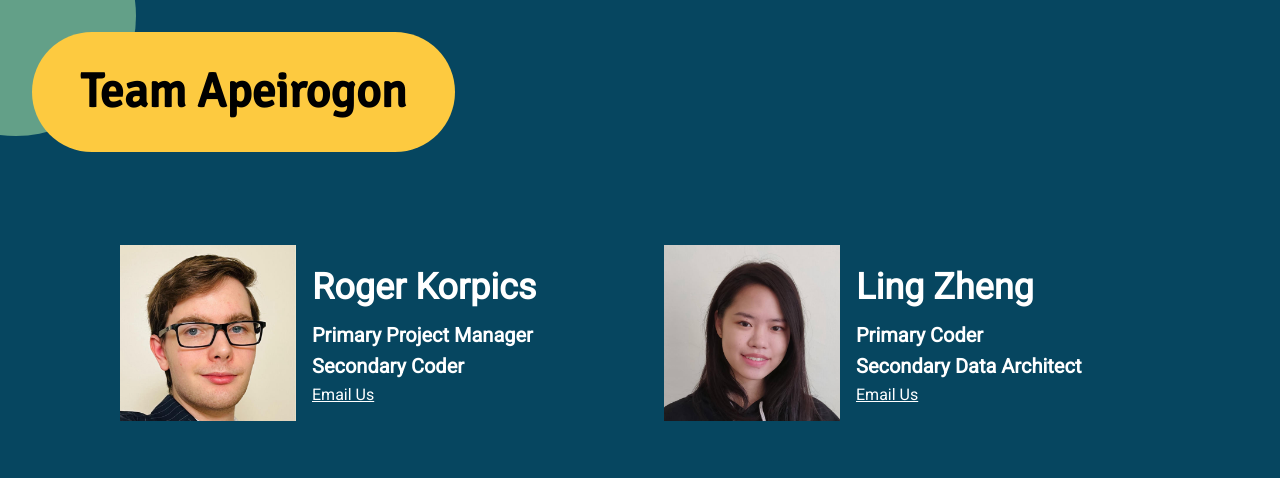
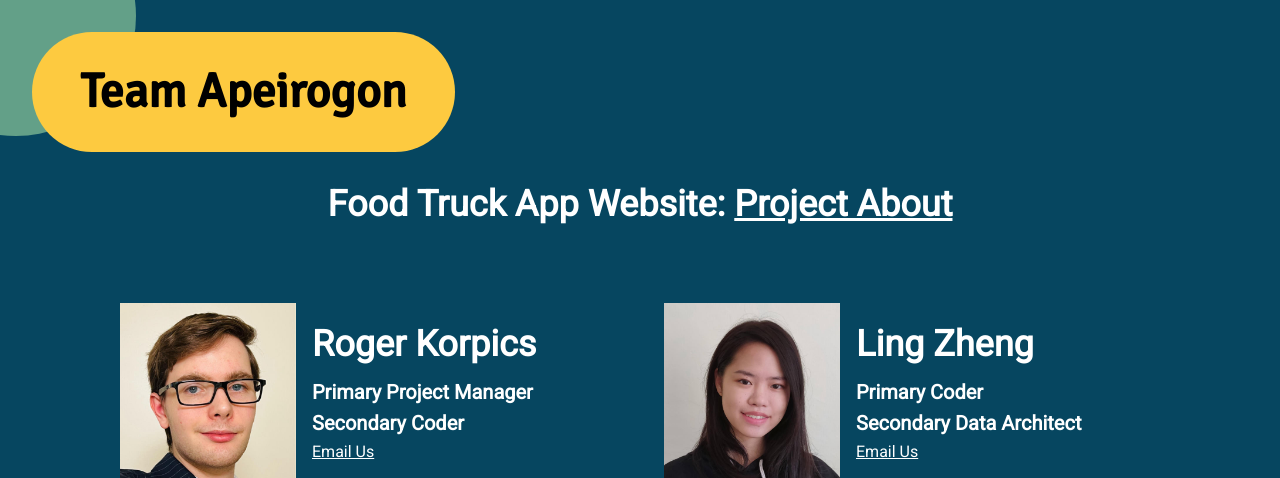
Before and after one commit to lingan233/idm216-redstone, a PHP site: page /team.html in a window 1280 px wide; the page is wider, and only the part inside the window is pictured. Shown: the top 478 px of that part. Run offline with PHP 8.4, Linux system fonts and the light colour scheme.

Commit message:
adding the link on team's page

```diff
--- a/css/team.css
+++ b/css/team.css
@@ -64,6 +64,9 @@ img {
     height: 7rem;
 }
 
+.linking-to-project {
+    text-align: center;
+}
 /* ---------Responsive------------- */
 
 @media only screen and (min-width: 50rem) {
--- a/team.html
+++ b/team.html
@@ -16,7 +16,9 @@
     <div class="team-name">
         <h1>Team Apeirogon</h1>
     </div>
-
+    <div class="linking-to-project">
+        <h2>Food Truck App Website: <a href="project.html">Project About</a></h2>
+    </div>
     <div class="wrapper">
         <div class="container">
             <div>
```
